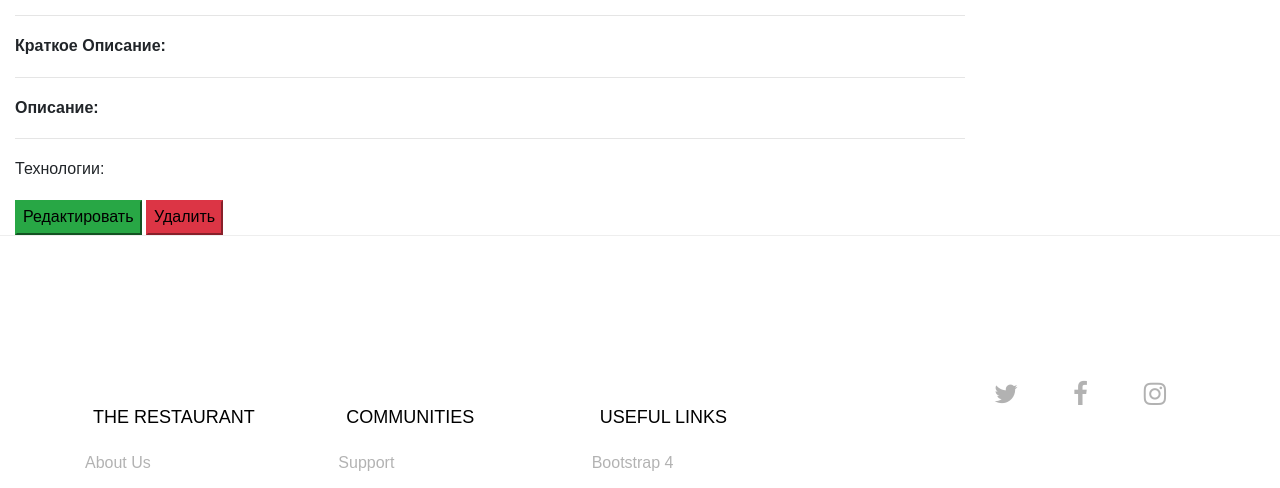
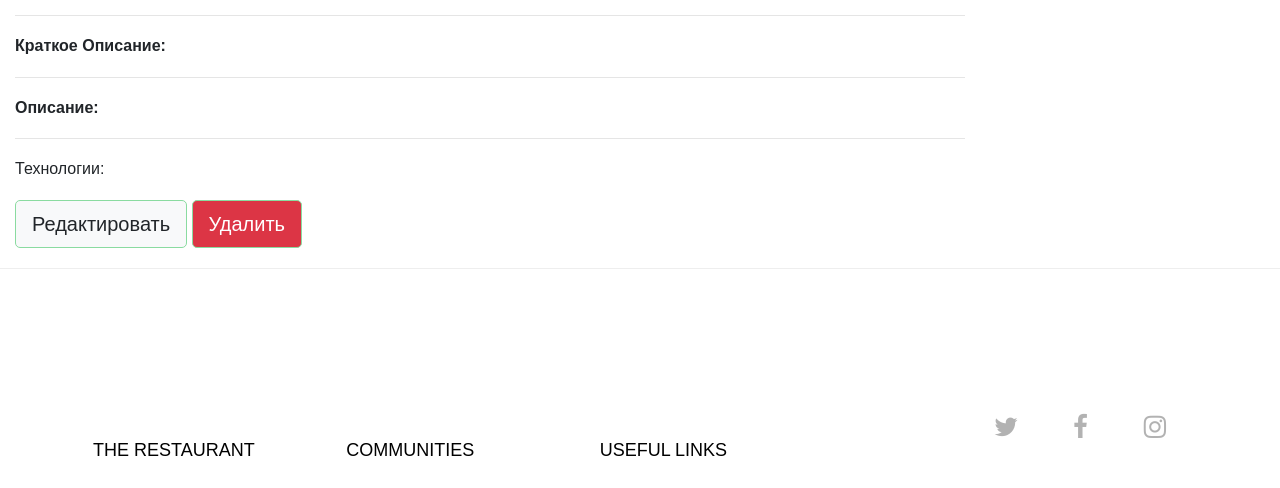
Before and after one commit to OKirill/IT-Tandem, a Django app: template ittandem/projectapp/templates/projectapp/project_detail.html in a window 1280 px wide. Shown: the part 146-634 px from the top of the page. Run offline with Django 3.2, Linux system fonts and the light colour scheme; the template is opened without the code that fills it, so the values that code supplies are empty; some libraries are stand-ins or nearby versions; some web fonts are replaced.

Commit message:
правки по project_detail

```diff
--- a/ittandem/projectapp/templates/projectapp/project_detail.html
+++ b/ittandem/projectapp/templates/projectapp/project_detail.html
@@ -25,8 +25,12 @@
 
         {% endfor %}
         {% if request.user.id == project.owner.id %}
-             <button class="btn-success"><a style="text-decoration: none;color: #000 !important;" href="{% url 'project:ProjectUpdate' project.id %}" >{% trans 'Редактировать' %} </a></button>
-             <button class="btn-danger"><a style="text-decoration: none;color: #000 !important;" href="{% url 'project:ProjectDelete' project.id %}" >{% trans 'Удалить' %} </a></button>
+            <div style="margin-bottom: 20px;">
+                <button class="btn btn-lg btn-light" style="border: 1px solid #8adba0;border-radius: 5px;"
+                        href="{% url 'project:ProjectUpdate' project.id %}">{% trans 'Редактировать' %} </a></button>
+                <button class="btn btn-lg btn-danger" style="border: 1px solid #8adba0;border-radius: 5px;"
+                        href="{% url 'project:ProjectDelete' project.id %}">{% trans 'Удалить' %} </a></button>
+            </div>
         {% endif %}
     </div>
 
```
Lines whose indentation alone changed are shown as unchanged.
